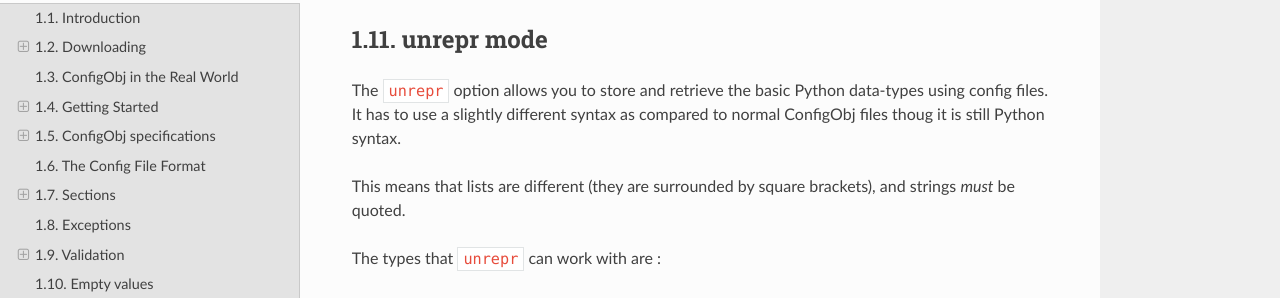
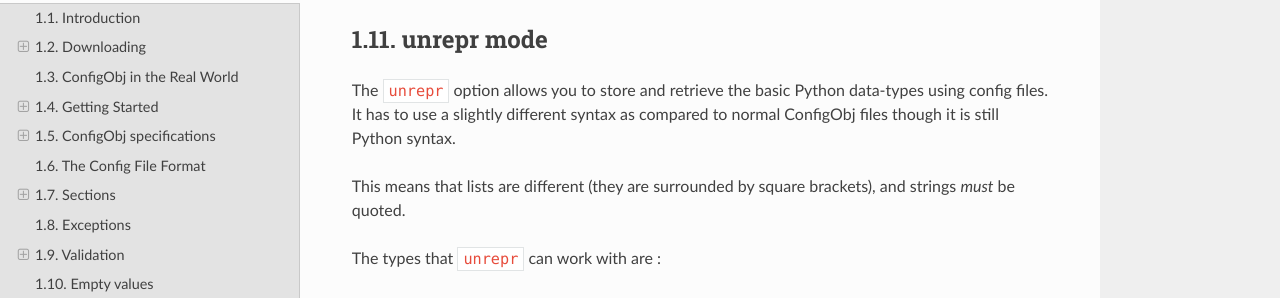
Before and after one commit to DiffSK/configobj, a Sphinx documentation site: the page built from docs/configobj.rst, in a window 1280 px wide and 900 px high, scrolled down 39538 px. Shown: the part 177-475 px from the top of the window. Built offline with Sphinx 7.4.7 and the Read the Docs theme 2.0.0, drawn with Linux system fonts in a browser that asks for light colours.

Commit message:
fixed some typos

```diff
--- a/docs/configobj.html
+++ b/docs/configobj.html
@@ -1896,7 +1896,7 @@
 <p><tt class="docutils literal">unrepr</tt> uses <tt class="docutils literal">repr(object)</tt> to write out values, so it currently <em>doesn't</em>
 check that you are writing valid objects. If you attempt to read an unsupported
 value, ConfigObj will raise a <tt class="docutils literal">configobj.UnknownType</tt> exception.</p>
-<p>Values that are enclosed in triple quotesare handlded as a special case. The triple quotes are removed <em>before</em>
+<p>Values that are enclosed in triple quotes are handlded as a special case. The triple quotes are removed <em>before</em>
 converting. This means that you can use triple quotes to write dictionaries
 over several lines in your config files. They won't be written like this
 though.</p>
--- a/docs/configobj.rst
+++ b/docs/configobj.rst
@@ -1958,7 +1958,7 @@
 
 The ``unrepr`` option allows you to store and retrieve the basic Python
 data-types using config files. It has to use a slightly different syntax as compared to
-normal ConfigObj files thoug it is still Python syntax.
+normal ConfigObj files though it is still Python syntax.
 
 This means that lists are different (they are surrounded by square brackets),
 and strings *must* be quoted.
```
